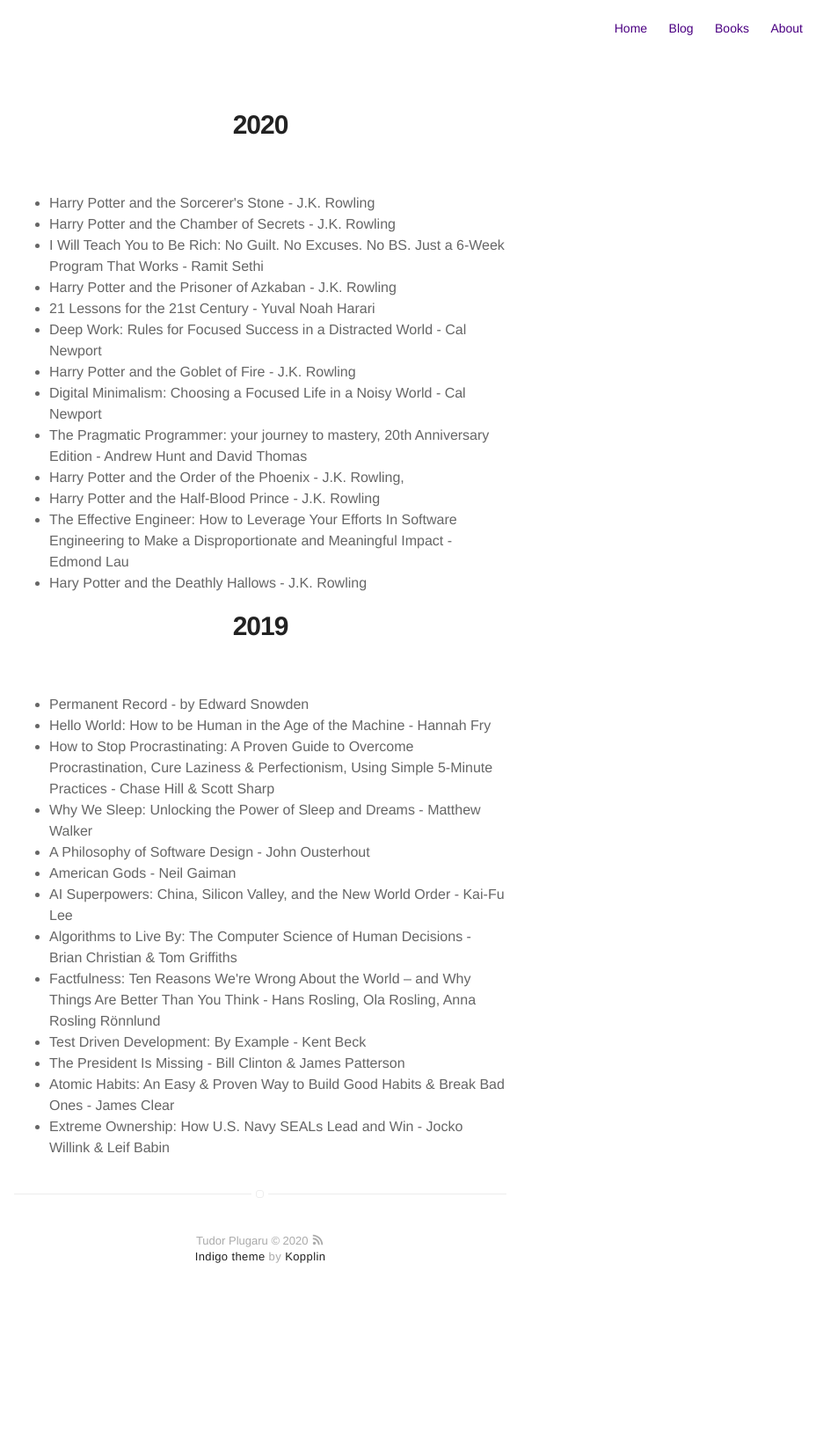
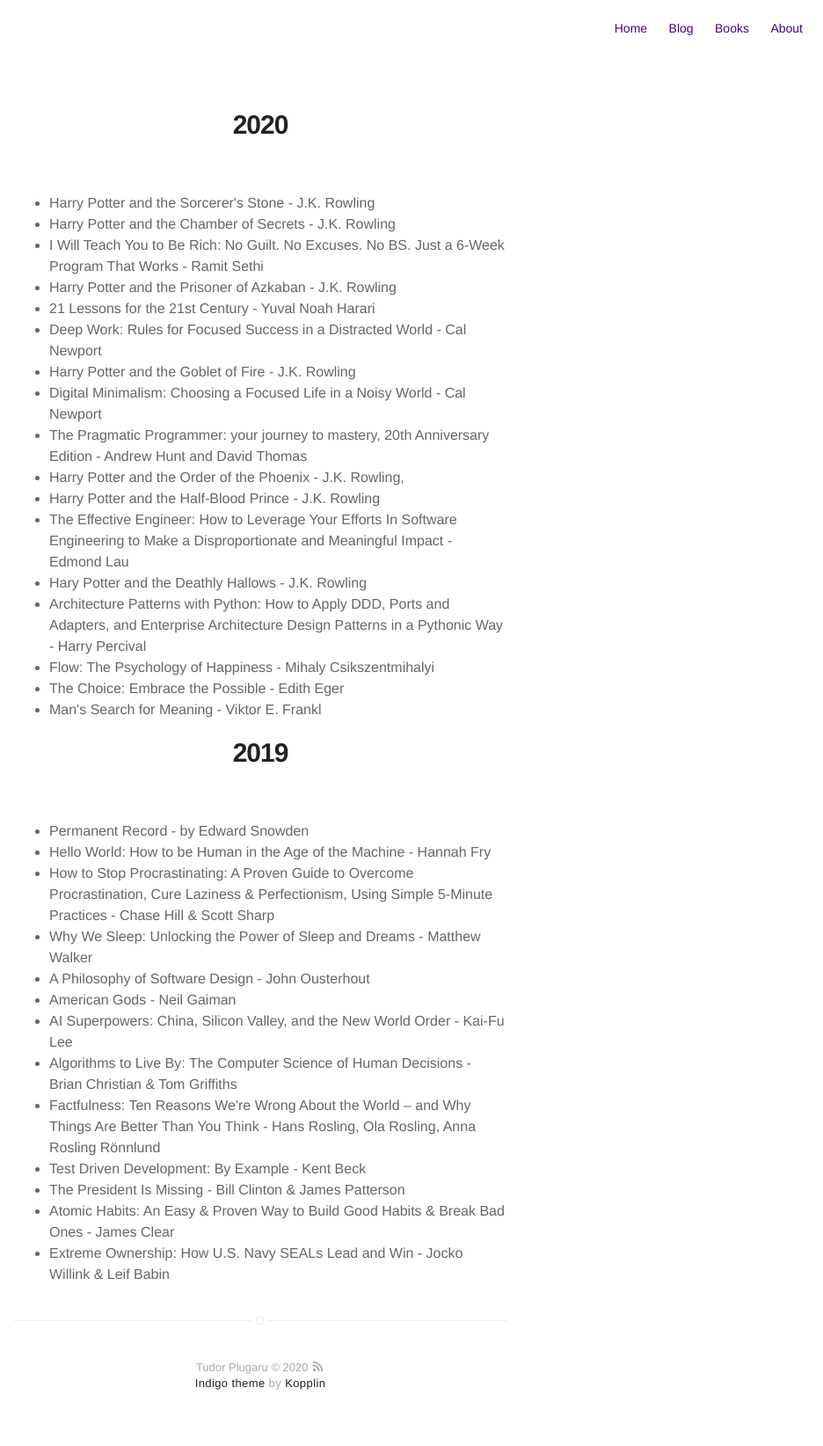
Before and after one commit to PlugaruT/PlugaruT.github.io, a Jekyll site: the page built from books.html, in a window 1280 px wide. Shown: the whole page at 88% size, without its empty margins (344-1280 px from the left). Built offline with Jekyll 4.4.1, drawn with Linux system fonts in a browser that asks for light colours; before the commit the page ends 1500 px from its top, so only the background shows below that.

Commit message:
Update latest books

```diff
--- a/books.html
+++ b/books.html
@@ -19,6 +19,10 @@ layout: page
     <li>Harry Potter and the Half-Blood Prince - J.K. Rowling</li>
     <li>The Effective Engineer: How to Leverage Your Efforts In Software Engineering to Make a Disproportionate and Meaningful Impact - Edmond Lau</li>
     <li>Hary Potter and the Deathly Hallows - J.K. Rowling</li>
+    <li>Architecture Patterns with Python: How to Apply DDD, Ports and Adapters, and Enterprise Architecture Design Patterns in a Pythonic Way - Harry Percival</li>
+    <li>Flow: The Psychology of Happiness - Mihaly Csikszentmihalyi</li>
+    <li>The Choice: Embrace the Possible - Edith Eger</li>
+    <li>Man's Search for Meaning - Viktor E. Frankl</li>
 </ul>
 
 
```
